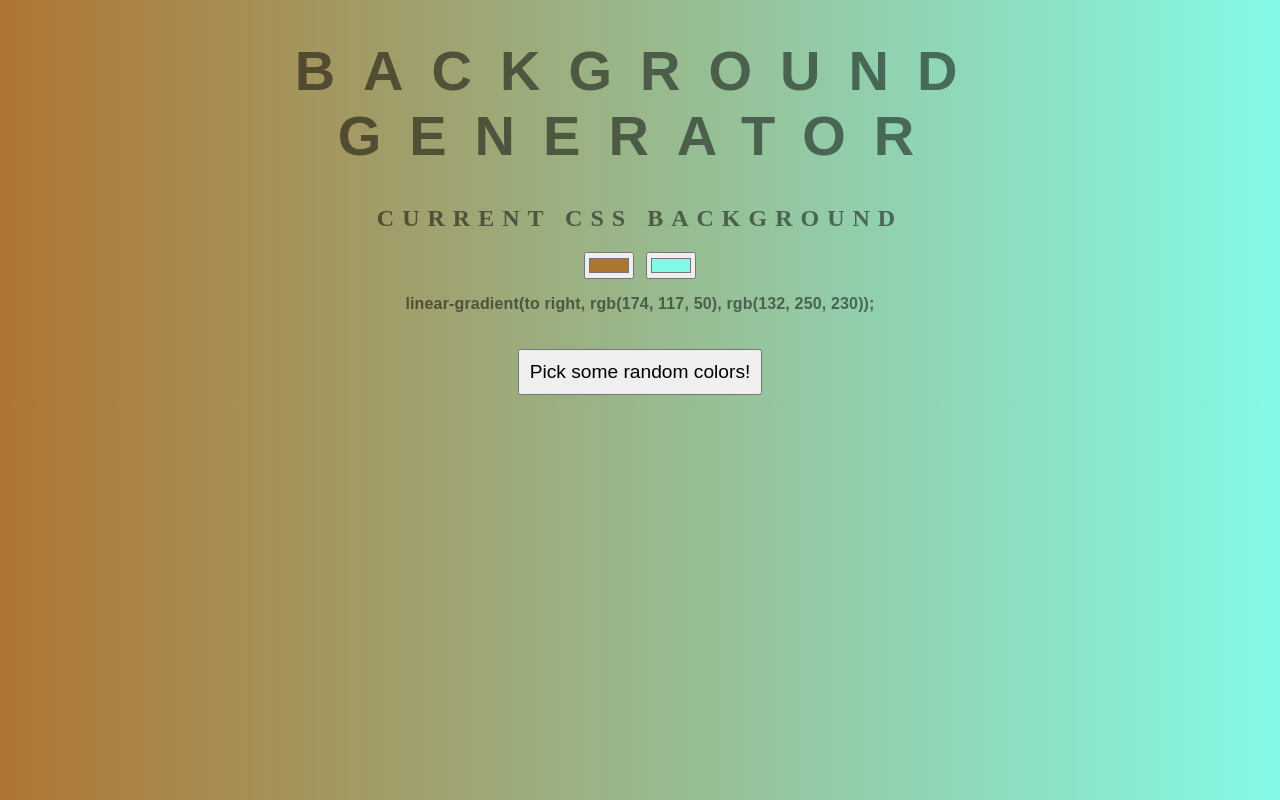
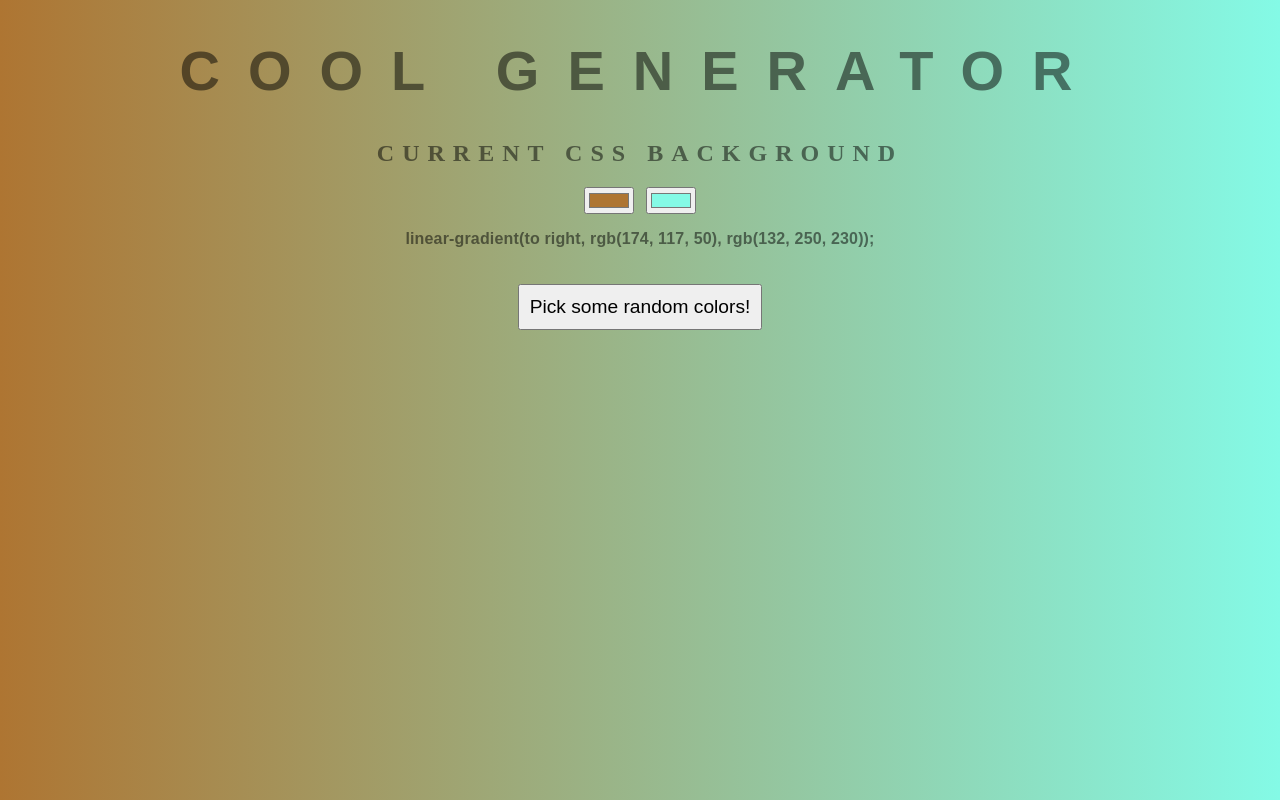
Before and after one commit to ajscholz/background-generator, a plain HTML site: page index.html in a window 1280 px wide. Drawn offline with Linux system fonts and the light colour scheme.

Commit message:
testing changes

```diff
--- a/index.html
+++ b/index.html
@@ -2,11 +2,11 @@
 <html lang="en" dir="ltr">
   <head>
     <meta charset="utf-8">
-    <title>Gradient Background</title>
+    <title>Cool Background</title>
     <link rel="stylesheet" type="text/css" href="style.css">
   </head>
   <body id="gradient">
-    <h1>Background Generator</h1>
+    <h1>Cool Generator</h1>
     <h2>Current CSS Background</h2>
     <input type="color" class="color1" name="color1">
     <!-- value="#FF0000"> -->
```
